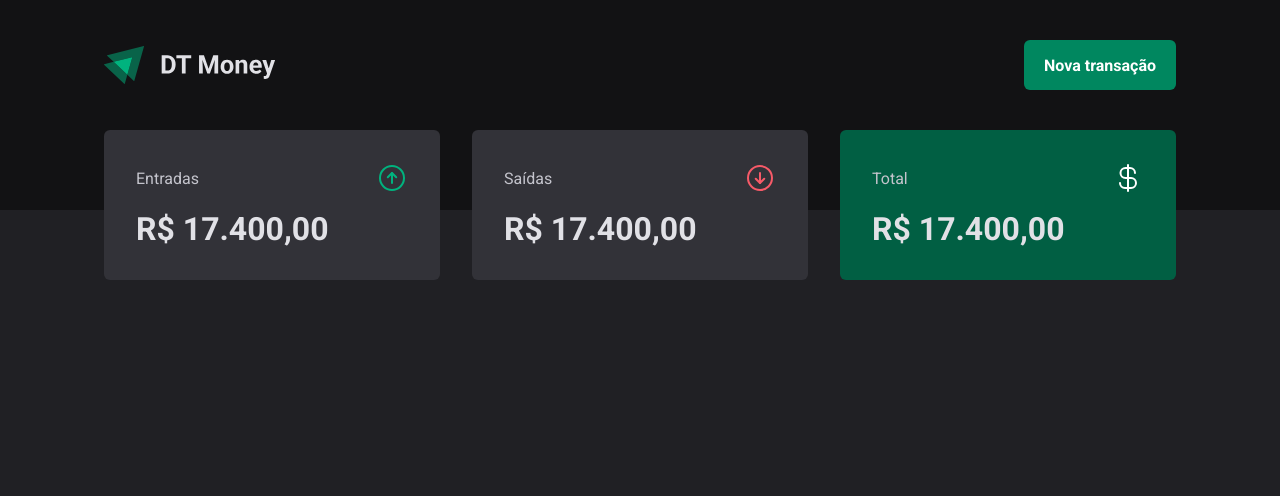
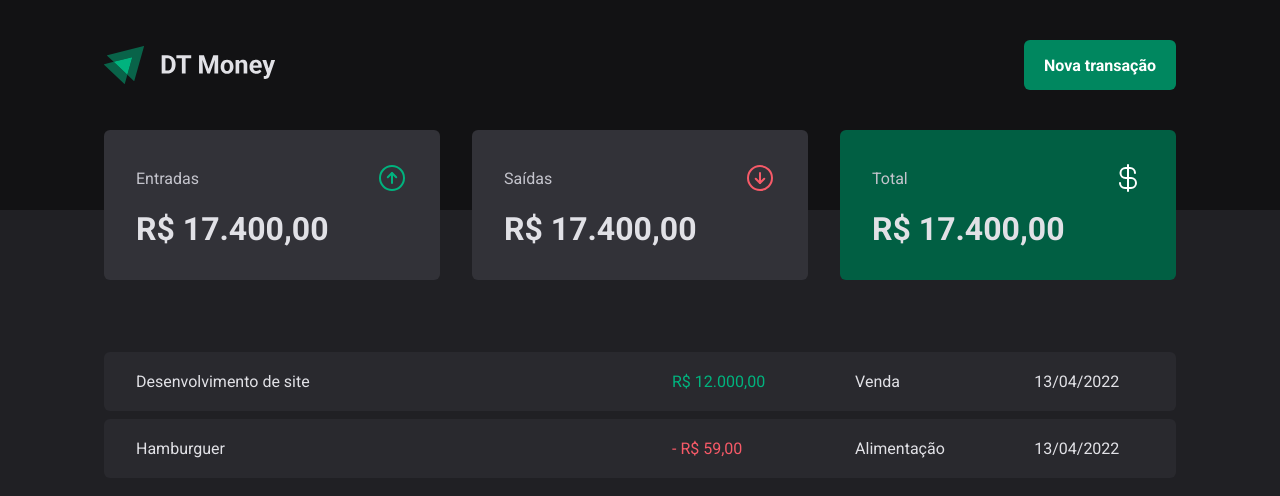
Before and after one commit to IgorSouzza/dt-money, a React (Vite) app: page / in a window 1280 px wide. Shown: the top 496 px of the page. Built offline with nearby package versions, Linux system fonts and the light colour scheme.

Commit message:
feat: add table component

```diff
--- /dev/null
+++ b/src/pages/Transactions/components/Table/index.tsx
@@ -0,0 +1,30 @@
+import * as S from './styles'
+
+import { Container } from '../../../../components/Container'
+
+export function TransactionsTable() {
+  return (
+    <Container>
+      <S.TransactionsTableContainer>
+        <tbody>
+          <tr>
+            <td width="50%">Desenvolvimento de site</td>
+            <td>
+              <S.PriceHighlight variant="income">R$ 12.000,00</S.PriceHighlight>
+            </td>
+            <td>Venda</td>
+            <td>13/04/2022</td>
+          </tr>
+          <tr>
+            <td width="50%">Hamburguer</td>
+            <td>
+              <S.PriceHighlight variant="outcome">- R$ 59,00</S.PriceHighlight>
+            </td>
+            <td>Alimentação</td>
+            <td>13/04/2022</td>
+          </tr>
+        </tbody>
+      </S.TransactionsTableContainer>
+    </Container>
+  )
+}
--- /dev/null
+++ b/src/pages/Transactions/components/Table/styles.ts
@@ -0,0 +1,33 @@
+import styled from 'styled-components'
+
+export const TransactionsTableContainer = styled.table`
+  width: 100%;
+  border-collapse: separate;
+  border-spacing: 0 0.5rem;
+
+  td {
+    padding: 1.25rem 2rem;
+    background: ${(props) => props.theme['gray-700']};
+
+    &:first-child {
+      border-top-left-radius: 6px;
+      border-bottom-left-radius: 6px;
+    }
+
+    &:last-child {
+      border-top-right-radius: 6px;
+      border-bottom-right-radius: 6px;
+    }
+  }
+`
+
+type PriceHighlightProps = {
+  variant: 'income' | 'outcome'
+}
+
+export const PriceHighlight = styled.span<PriceHighlightProps>`
+  color: ${(props) =>
+    props.variant === 'income'
+      ? props.theme['green-300']
+      : props.theme['red-300']};
+`
--- a/src/pages/Transactions/index.tsx
+++ b/src/pages/Transactions/index.tsx
@@ -1,11 +1,17 @@
+import * as S from './styles'
+
 import { Header } from '../../components/Header'
 import { Summary } from '../../components/Summary'
+import { TransactionsTable } from './components/Table'
 
 export function Transactions() {
   return (
     <div>
       <Header />
       <Summary />
+      <S.TransactionsTableContainer>
+        <TransactionsTable />
+      </S.TransactionsTableContainer>
     </div>
   )
 }
--- a/src/pages/Transactions/styles.ts
+++ b/src/pages/Transactions/styles.ts
@@ -0,0 +1,5 @@
+import styled from 'styled-components'
+
+export const TransactionsTableContainer = styled.div`
+  margin: 4rem 0;
+`
```
